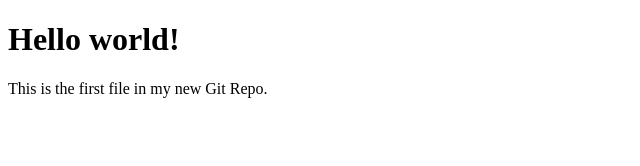
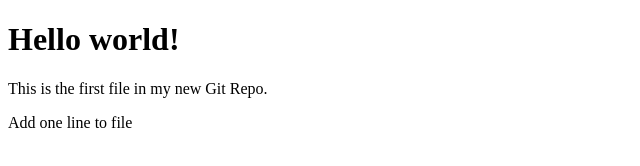
Before and after one commit to Shubham-Gehlod/Demo, a plain HTML site: page index.html in a window 1280 px wide. Shown: the whole page, without its empty margins (0-640 px from the left). Drawn offline with Linux system fonts and the light colour scheme.

Commit message:
First Release with new line adding

```diff
--- a/index.html
+++ b/index.html
@@ -7,6 +7,7 @@
 
 <h1>Hello world!</h1>
 <p>This is the first file in my new Git Repo.</p>
+<p>Add one line to file </p>
 
 </body>
 </html>
```
